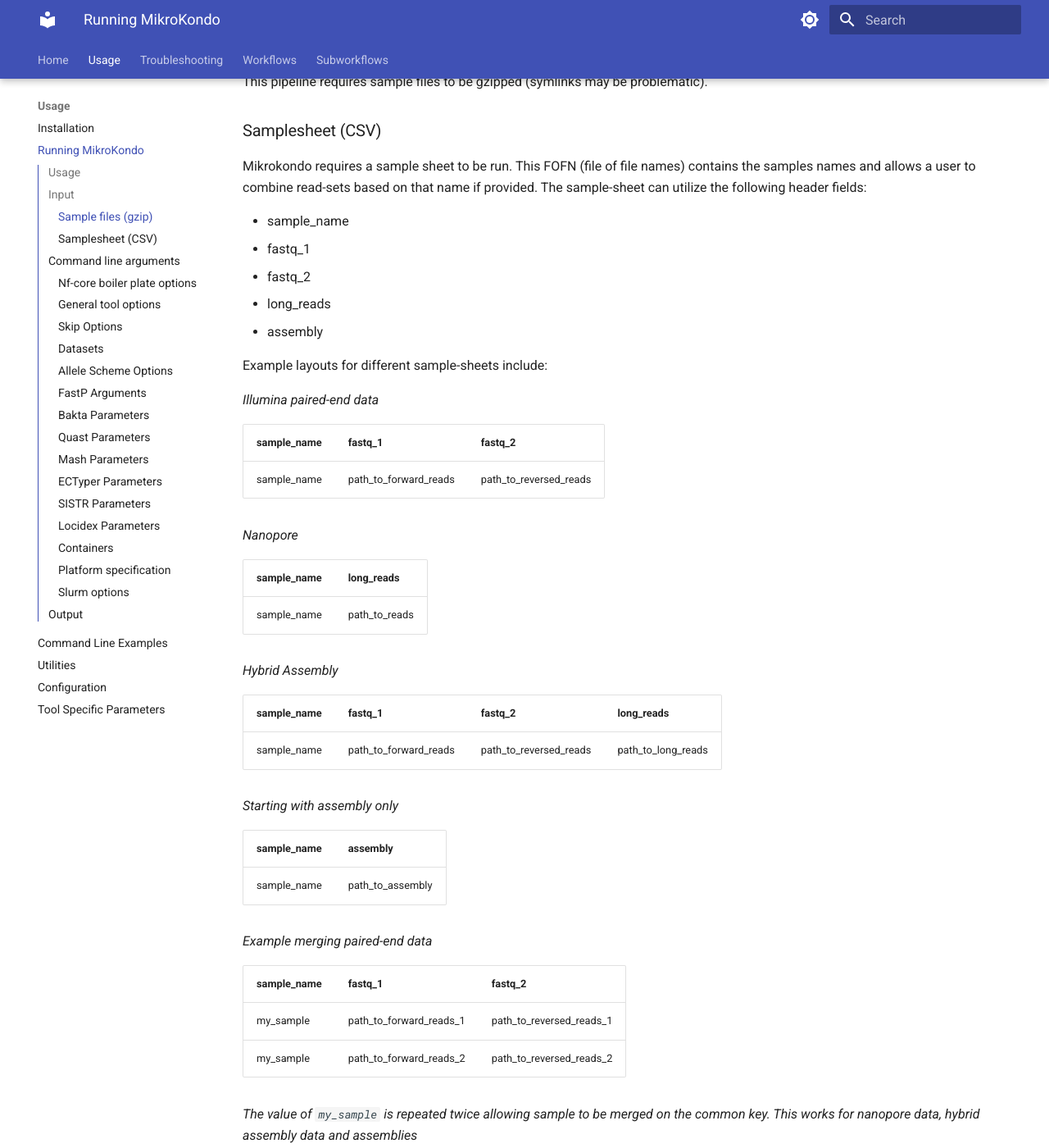
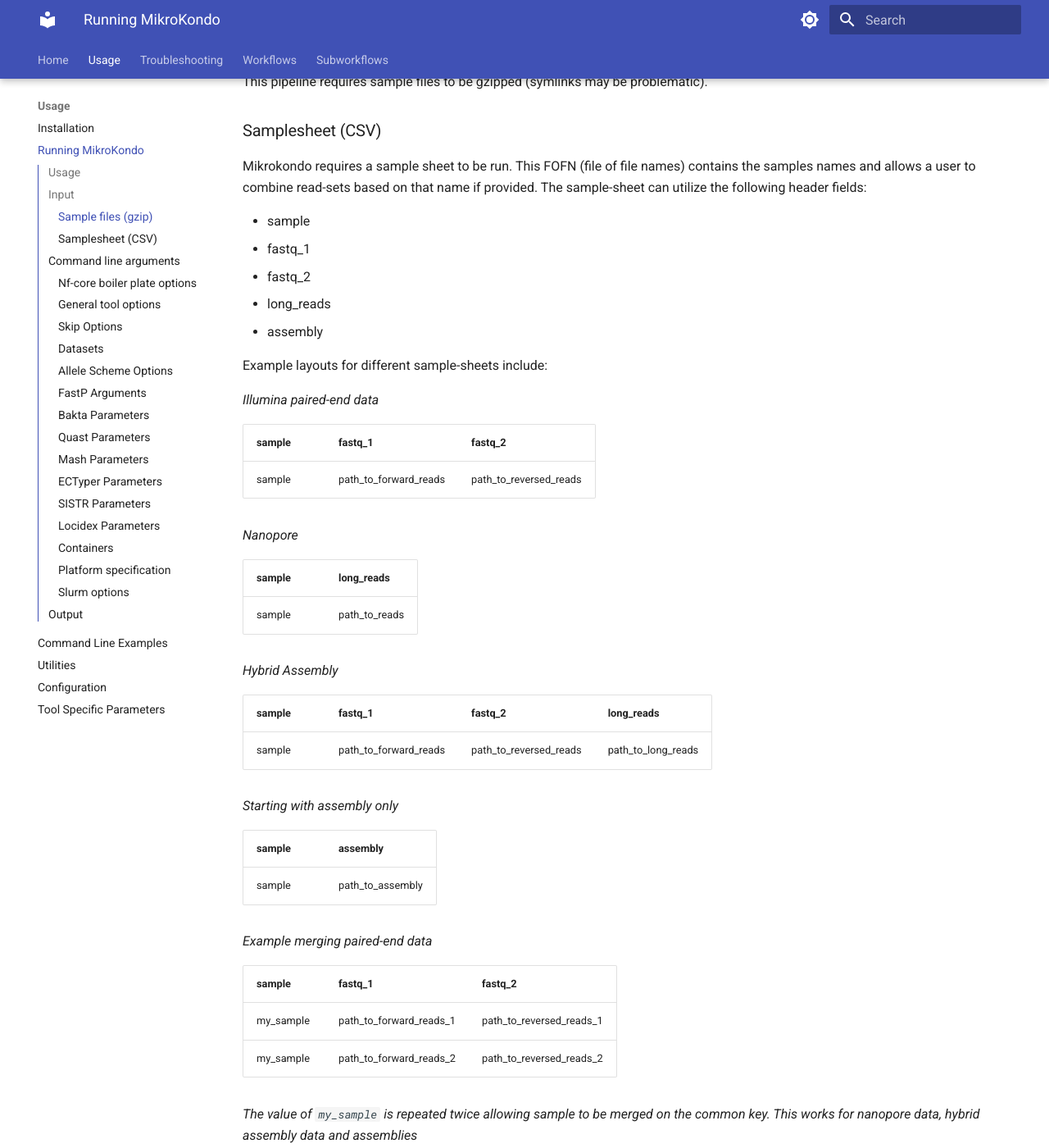
Before and after one commit to phac-nml/mikrokondo, an MkDocs documentation site: the page built from docs/usage/usage.md, in a window 1280 px wide and 1400 px high, scrolled down 505 px. Shown: the whole window at 82% size. Built offline with MkDocs 1.6.1 and Material for MkDocs 9.7.7, drawn with Linux system fonts in a browser that asks for light colours.

Commit message:
updating commits for feedback

```diff
--- a/docs/usage/usage.md
+++ b/docs/usage/usage.md
@@ -17,7 +17,7 @@
 ### Samplesheet (CSV)
 Mikrokondo requires a sample sheet to be run. This FOFN (file of file names) contains the samples names and allows a user to combine read-sets based on that name if provided. The sample-sheet can utilize the following header fields:
 
-- sample_name
+- sample
 - fastq_1
 - fastq_2
 - long_reads
@@ -28,31 +28,31 @@
 
 _Illumina paired-end data_
 
-|sample_name|fastq_1|fastq_2|
+|sample|fastq_1|fastq_2|
 |------|-------|-------|
-|sample_name|path_to_forward_reads|path_to_reversed_reads|
+|sample|path_to_forward_reads|path_to_reversed_reads|
 
 _Nanopore_
 
-|sample_name|long_reads|
+|sample|long_reads|
 |------|----------|
-|sample_name|path_to_reads|
+|sample|path_to_reads|
 
 _Hybrid Assembly_
 
-|sample_name|fastq_1|fastq_2|long_reads|
+|sample|fastq_1|fastq_2|long_reads|
 |-------|-------|------|----------|
-|sample_name|path_to_forward_reads|path_to_reversed_reads|path_to_long_reads|
+|sample|path_to_forward_reads|path_to_reversed_reads|path_to_long_reads|
 
 _Starting with assembly only_
 
-|sample_name|assembly|
+|sample|assembly|
 |------|--------|
-|sample_name|path_to_assembly|
+|sample|path_to_assembly|
 
 _Example merging paired-end data_
 
-|sample_name|fastq_1|fastq_2|
+|sample|fastq_1|fastq_2|
 |------|-------|-------|
 |my_sample|path_to_forward_reads_1|path_to_reversed_reads_1|
 |my_sample|path_to_forward_reads_2|path_to_reversed_reads_2|
```
Also changed, not shown: 1 other file.
